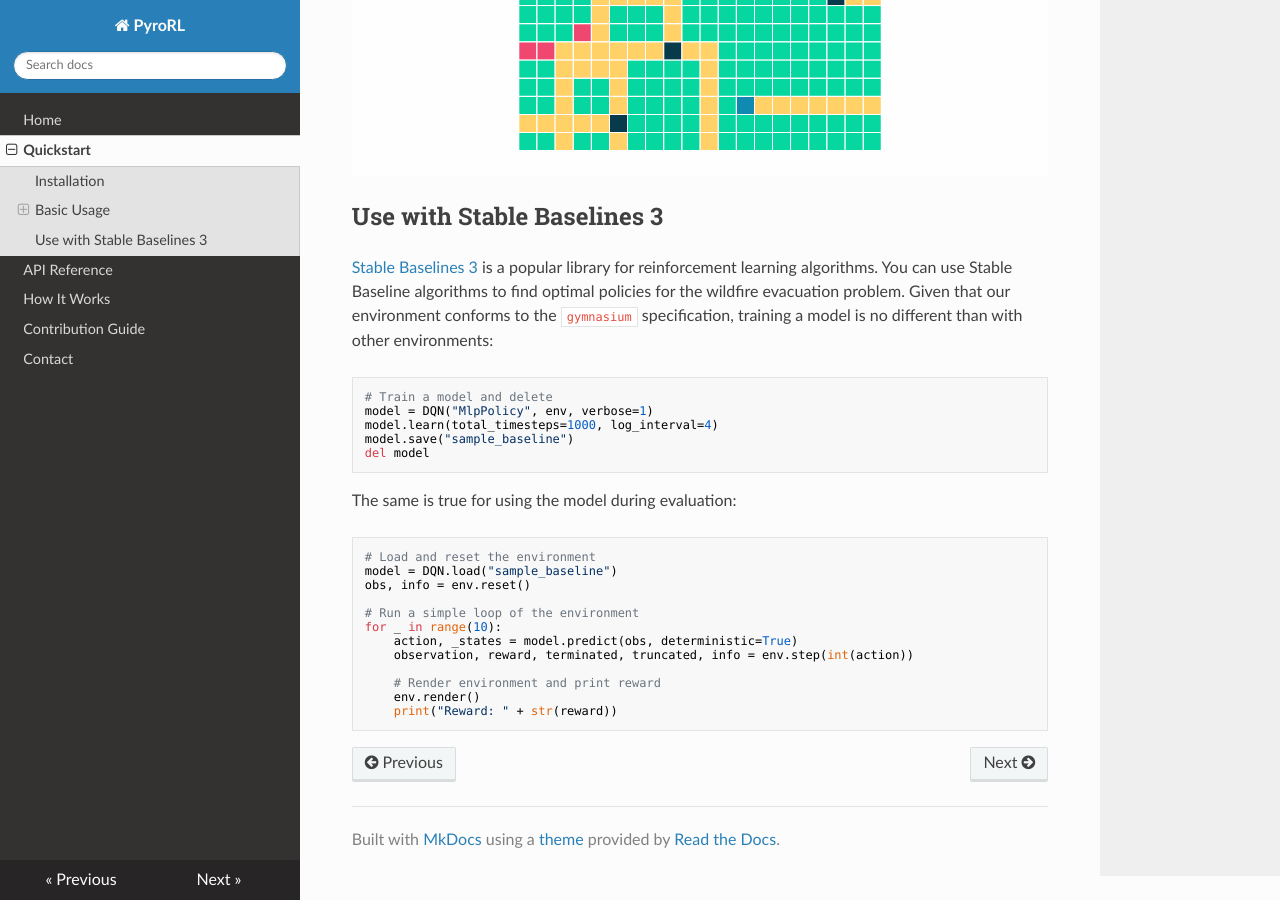
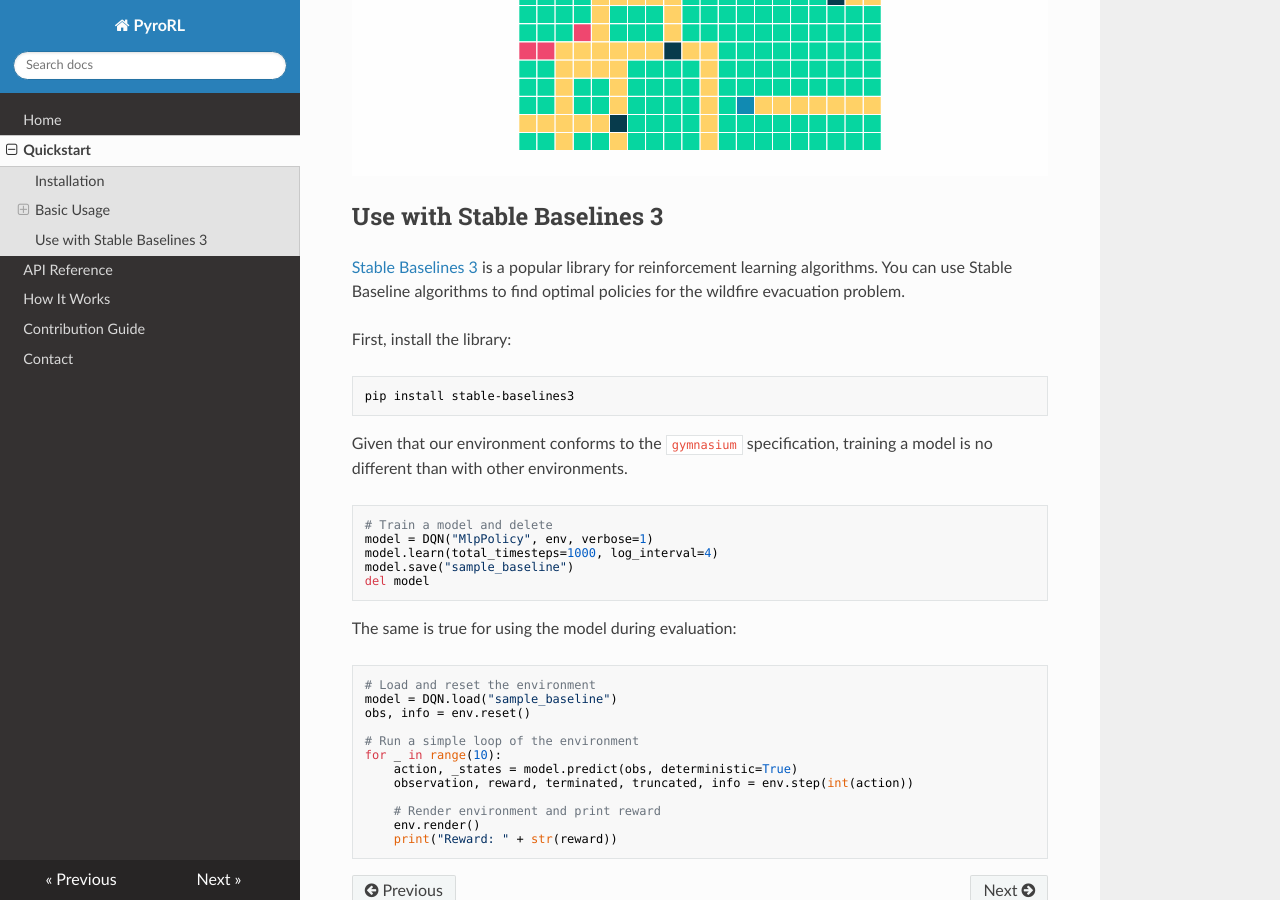
Before and after one commit to sisl/PyroRL, an MkDocs documentation site: the page built from docs/docs/quickstart.md, in a window 1280 px wide and 900 px high, scrolled down 2864 px. Built offline with MkDocs 1.6.1, drawn with Linux system fonts in a browser that asks for light colours; nearby versions of some CDN libraries.

Commit message:
Add some information about stable baselines

````diff
--- a/docs/docs/quickstart.md
+++ b/docs/docs/quickstart.md
@@ -127,7 +127,15 @@
 
 ## Use with Stable Baselines 3
 
-[Stable Baselines 3](https://stable-baselines3.readthedocs.io/en/master/) is a popular library for reinforcement learning algorithms. You can use Stable Baseline algorithms to find optimal policies for the wildfire evacuation problem. Given that our environment conforms to the `gymnasium` specification, training a model is no different than with other environments:
+[Stable Baselines 3](https://stable-baselines3.readthedocs.io/en/master/) is a popular library for reinforcement learning algorithms. You can use Stable Baseline algorithms to find optimal policies for the wildfire evacuation problem.
+
+First, install the library:
+
+```bash
+pip install stable-baselines3
+```
+
+Given that our environment conforms to the `gymnasium` specification, training a model is no different than with other environments.
 
 ```python
 # Train a model and delete
````
Also changed, not shown: 1 other file.
